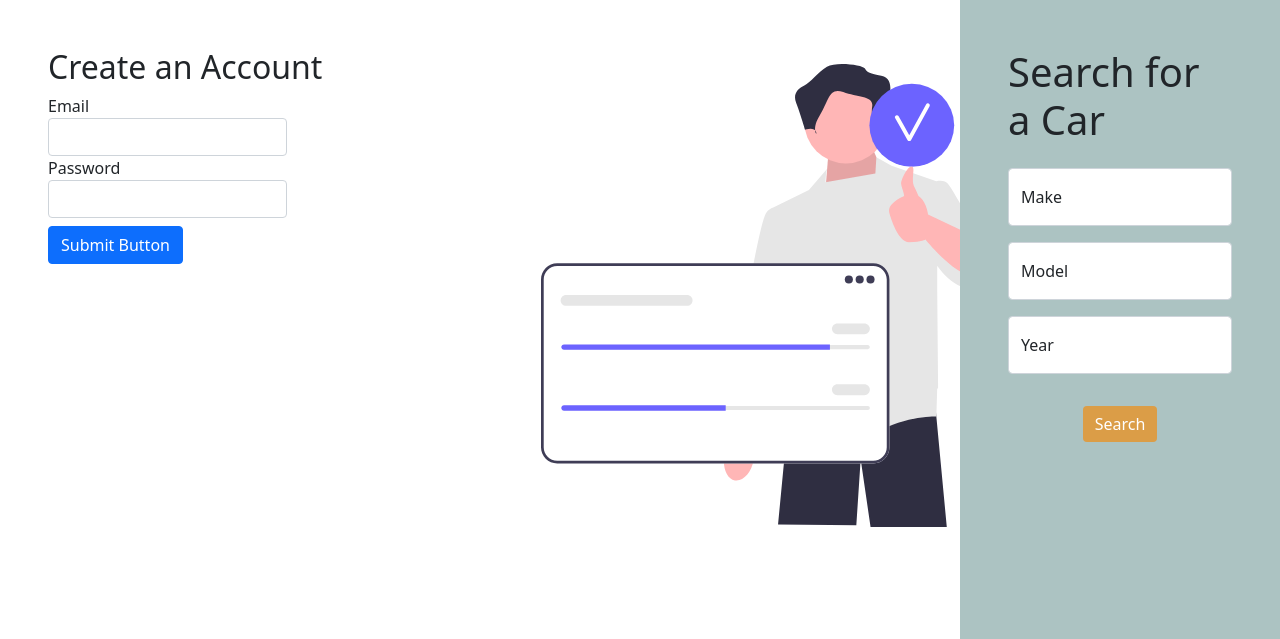
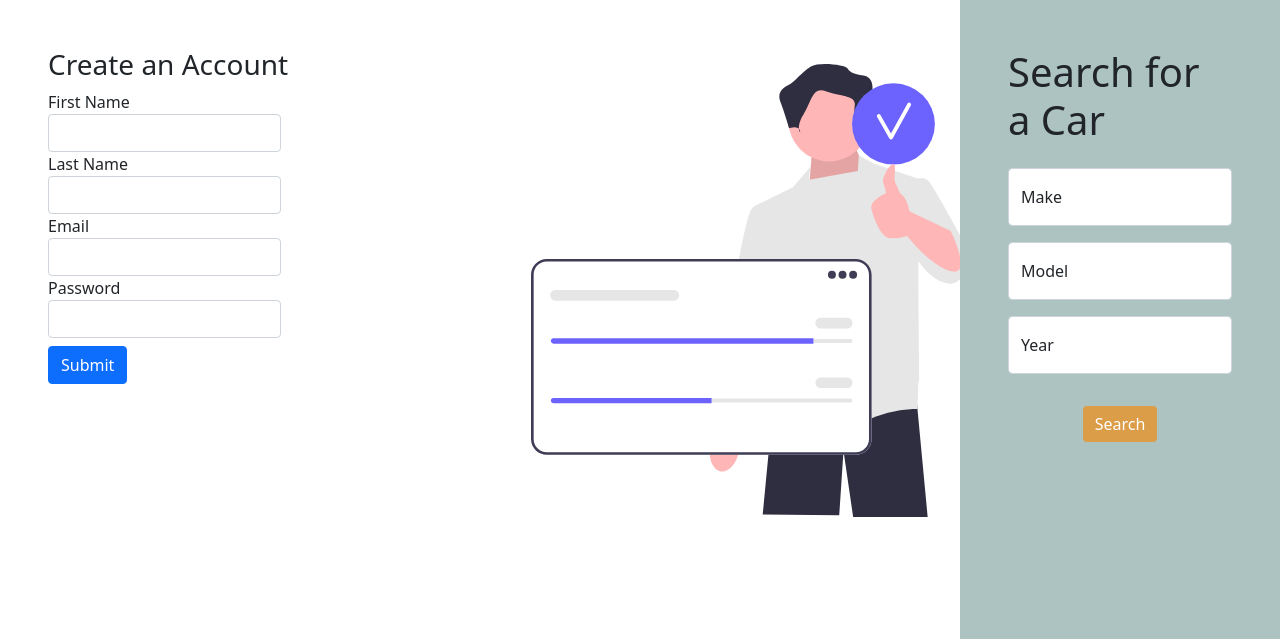
Before and after one commit to JLW93/flask-car-collection, a Flask app: page /signup in a window 1280 px wide. Shown: the part 90-729 px from the top of the page. Run offline with Flask 3, Linux system fonts and the light colour scheme; some libraries are stand-ins or nearby versions.

```diff
--- a/app/authentication/auth_templates/signup.html
+++ b/app/authentication/auth_templates/signup.html
@@ -5,8 +5,8 @@
 <main class="d-flex flex-row p-5">
     <div class="col-7">
         <aside class="col-12 col-md-6">
-            <h2 class="text-nowrap">Create an Account</h2>
-            {% include 'forms.html' %}
+            <h3 class="text-nowrap">Create an Account</h2>
+            {% include 'signup_form.html' %}
         </aside>
     </div>
     <div class="d-flex flex-row col-7">
--- a/app/authentication/routes.py
+++ b/app/authentication/routes.py
@@ -1,4 +1,4 @@
-from forms import UserLoginForm
+from forms import UserLoginForm, UserSignUp
 from models import User, db, check_password_hash
 from flask import Blueprint, render_template, request, redirect, url_for, flash
 
@@ -8,15 +8,17 @@ auth = Blueprint('auth', __name__, template_folder = 'auth_templates')
 
 @auth.route('/signup', methods = ['GET', 'POST'])
 def signup():
-    form = UserLoginForm()
+    form = UserSignUp()
 
     try:
         if request.method == 'POST' and form.validate_on_submit():
+            first_name = form.first_name.data
+            last_name = form.last_name.data
             email = form.email.data
             password = form.password.data
-            print(email, password)
+            print(first_name, last_name, email, password)
 
-            user = User(email, password = password)
+            user = User(first_name, last_name, email, password = password)
 
             db.session.add(user)
             db.session.commit()
--- a/app/templates/signup_form.html
+++ b/app/templates/signup_form.html
@@ -1,7 +1,14 @@
 <form method="POST">
     {{ form.hidden_tag() }}
     <div class="form-group">
-
+        <fieldset id="firstname-field">
+            {{ form.first_name.label }}
+            {{ form.first_name(class = 'form-control', placeholder = '') }}
+        </fieldset>
+        <fieldset id="lastname-field">
+            {{ form.last_name.label }}
+            {{ form.last_name(class = 'form-control', placeholder = '') }}
+        </fieldset>
         <fieldset id="email-field">
             {{ form.email.label }}
             {{ form.email(class = 'form-control', placeholder = '') }}
--- a/forms.py
+++ b/forms.py
@@ -5,4 +5,11 @@ from wtforms.validators import DataRequired, Email
 class UserLoginForm(FlaskForm):
     email = StringField('Email', validators = [DataRequired(), Email()])
     password = PasswordField('Password', validators = [DataRequired()])
-    submit_button = SubmitField()
+    submit_button = SubmitField('Submit')
+
+class UserSignUp(FlaskForm):
+    first_name = StringField('First Name', validators = [DataRequired()])
+    last_name = StringField('Last Name', validators = [DataRequired()])
+    email = StringField('Email', validators = [DataRequired(), Email()])
+    password = PasswordField('Password', validators = [DataRequired()])
+    submit_button = SubmitField('Submit')
--- /dev/null
+++ b/gunicorn.config.py
@@ -0,0 +1,2 @@
+workers = 5
+bind = '0.0.0.0:8080'
--- a/requirements.txt
+++ b/requirements.txt
@@ -9,6 +9,7 @@ Flask-Login==0.6.2
 flask-marshmallow==0.14.0
 Flask-Migrate==4.0.2
 Flask-SQLAlchemy==3.0.2
+Flask-WTF==1.1.1
 greenlet==2.0.1
 gunicorn==20.1.0
 idna==3.4
```
Also changed, not shown: models.py (+7 -3 lines), 1 other file.
